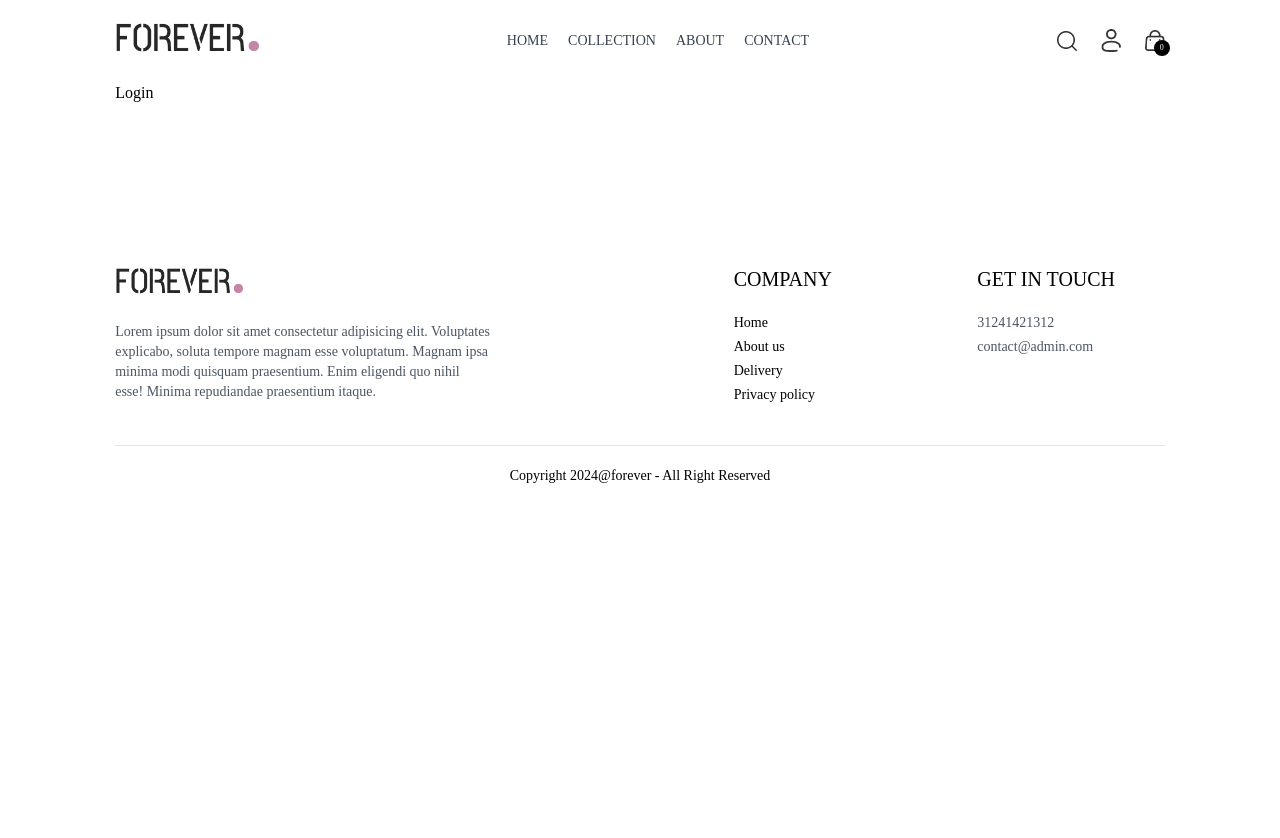
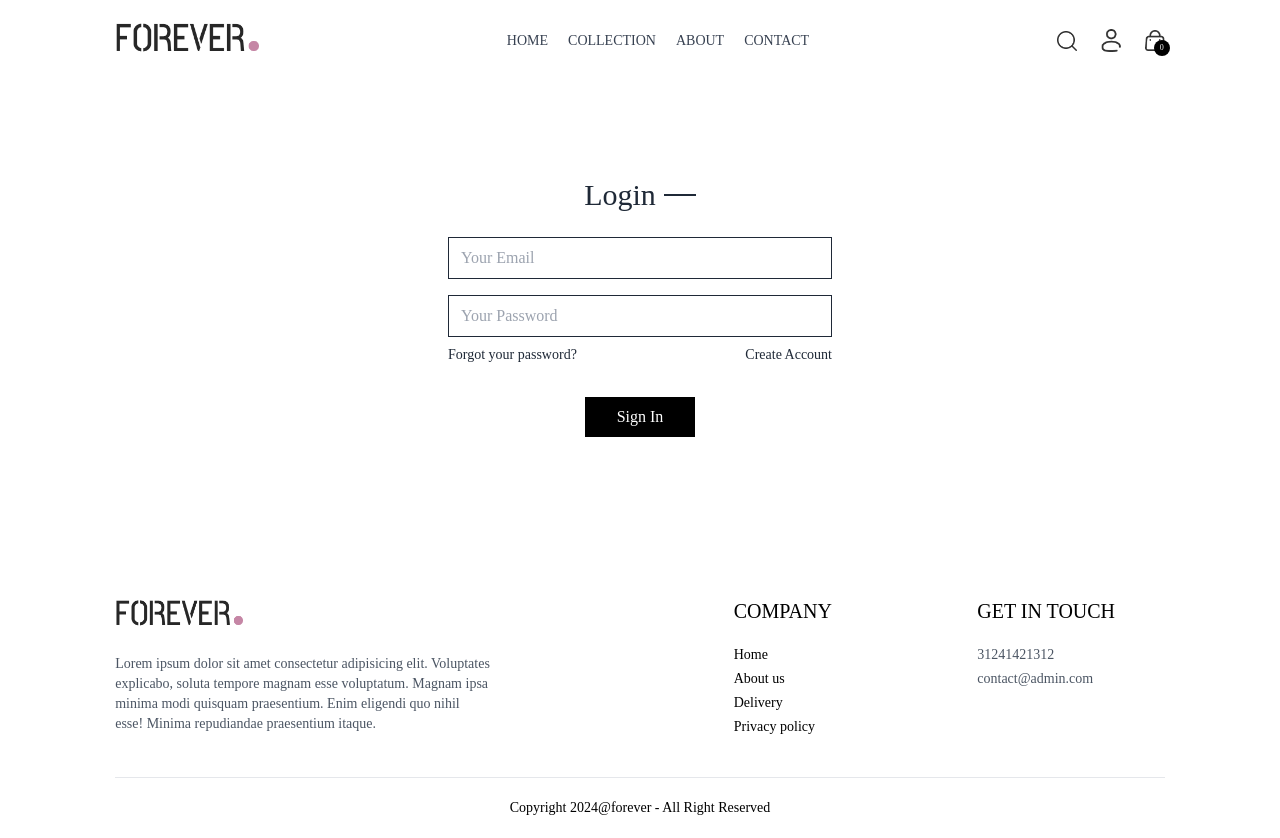
Before and after one commit to karimgaber12/foreverEcommerce, a React (Vite) app: page /login in a window 1280 px wide. Before the commit the page ends 800 px from the top, so only its background shows below. Built offline with nearby package versions, Linux system fonts and the light colour scheme.

Commit message:
loginPage structure

```diff
--- a/src/pages/Login.jsx
+++ b/src/pages/Login.jsx
@@ -1,8 +1,63 @@
 /* eslint-disable no-unused-vars */
-import React from "react";
+import React, { useState } from "react";
 
-function Login() {
-  return <div>Login</div>;
-}
+const Login = () => {
+  const [currentState, setCurrentState] = useState("Login");
+
+  const onSubmitHandler = async (event) => {
+    event.preventDefault();
+  };
+  return (
+    <form
+      onSubmit={onSubmitHandler}
+      className="flex flex-col items-center w-[90%] sm:max-w-96 m-auto mt-14 gap-4 text-gray-800"
+    >
+      <div className="inline-flex items-center gap-2 mb-2 mt-10">
+        <p className="prata-reqular text-3xl">{currentState}</p>
+        <hr className="border-none h-[1.5px] w-8 bg-gray-800" />
+      </div>
+      {currentState === "Login" ? (
+        ""
+      ) : (
+        <input
+          type="text"
+          className="w-full px-3 py-2 border border-gray-800"
+          placeholder="Your Name"
+        />
+      )}
+      <input
+        type="email"
+        className="w-full px-3 py-2 border border-gray-800"
+        placeholder="Your Email"
+      />
+      <input
+        type="password"
+        className="w-full px-3 py-2 border border-gray-800"
+        placeholder="Your Password"
+      />
+      <div className="w-full flex justify-between text-sm mt-[-8px]">
+        <p className="cursor-pointer">Forgot your password?</p>
+        {currentState === "Login" ? (
+          <p
+            onClick={() => setCurrentState("Sign Up")}
+            className="cursor-pointer"
+          >
+            Create Account
+          </p>
+        ) : (
+          <p
+            onClick={() => setCurrentState("Login")}
+            className="cursor-pointer"
+          >
+            Login Here
+          </p>
+        )}
+      </div>
+      <button className="bg-black text-white font-light px-8 py-2 mt-4">
+        {currentState === "Login" ? "Sign In" : "Sign Up"}
+      </button>
+    </form>
+  );
+};
 
 export default Login;
```
